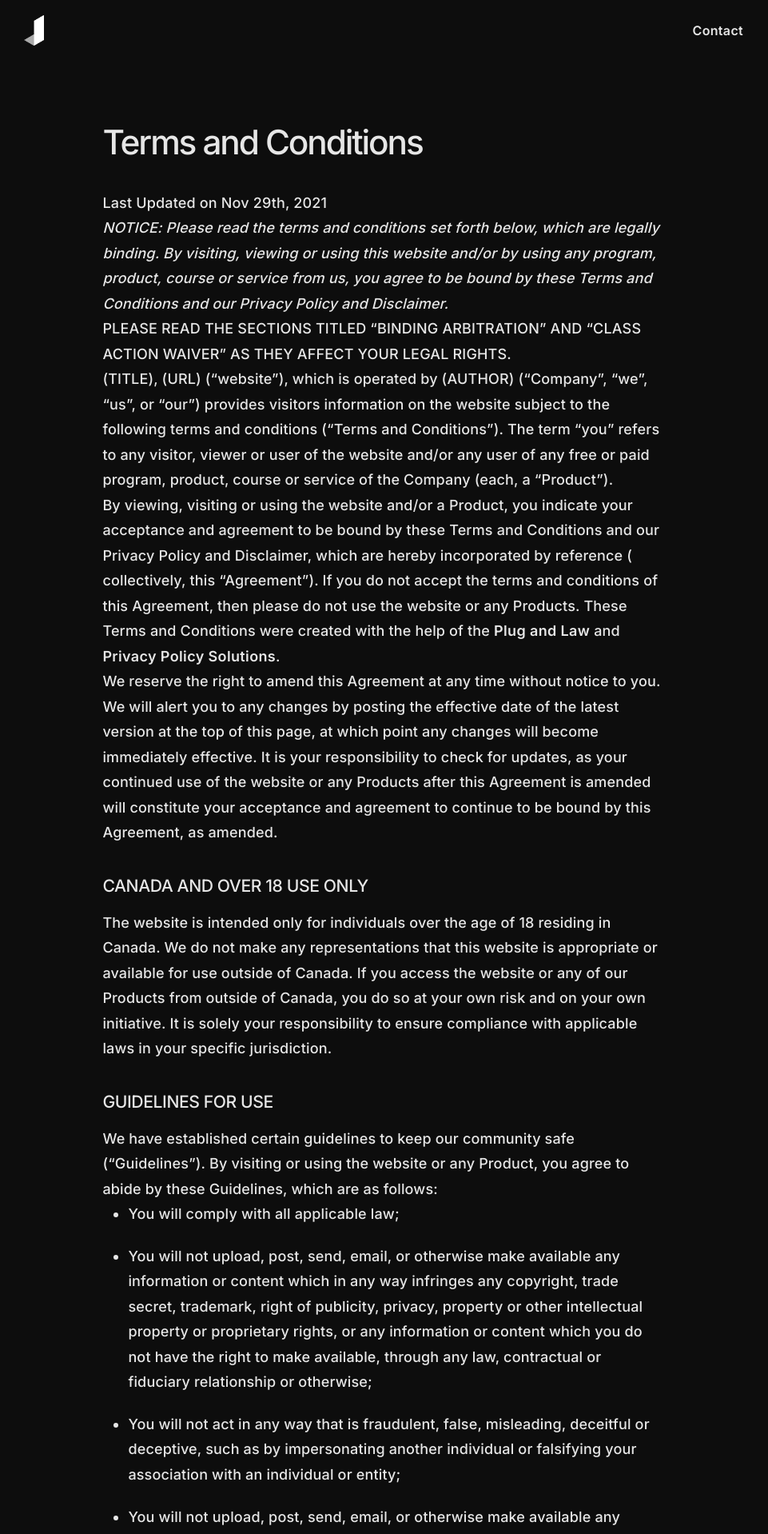
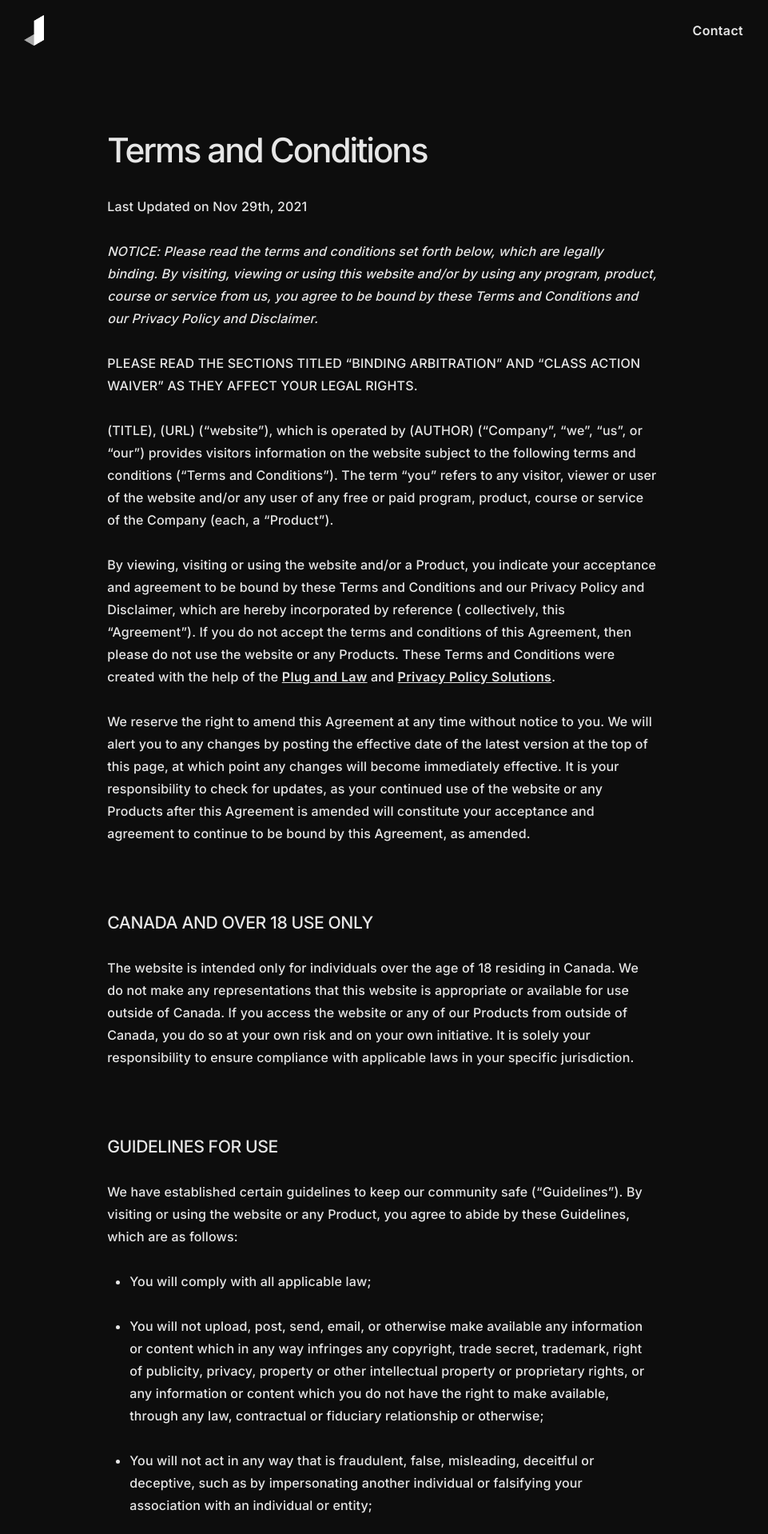
Before and after one commit to jingtianfeng/jekytrap, a Jekyll site: the page built from terms.md, in a window 1280 px wide. Shown: the top 1918 px of the page at 80% size, without its empty margins (162-1123 px from the left). Built offline with Jekyll 4.4.1, drawn with Linux system fonts in a browser that asks for light colours.

Commit message:
Copy from jtfeng-personal-1: _prose

```diff
--- a/_sass/_prose.sass
+++ b/_sass/_prose.sass
@@ -1,17 +1,34 @@
 .prose
-  max-width: 65ch
-  font-size: 1.125rem
-  line-height: 1.75
+  max-width: $prose-max-width
 
-  h1, h2, h3, h4, h5, h6
-    margin-top: 1.75em
-    margin-bottom: 0.75em
+  h1,
+  h2,
+  h3,
+  h4,
+  h5,
+  h6
+    margin-top: $prose-headings-margin-top
+    margin-bottom: $prose-headings-margin-bottom
+
+  p + p
+    margin-top: $prose-paragraph-adjacent-sibling-margin-top
+
+  strong
+    font-weight: $prose-strong-font-weight
+
+  a
+    text-decoration: underline
+
+  ol,
+  ul
+    padding-left: $prose-list-padding-left
+    padding-top: $prose-list-padding-top
+    padding-bottom: $prose-list-padding-bottom
 
   li + li
-    margin-top: map-get($spacers, 3)
+    margin-top: $prose-list-item-adjacent-sibling-margin-top
 
   img
     max-width: 100%
     height: auto
-    margin: map-get($spacers, 4) 0
-    border-radius: $border-radius
+    border-radius: $prose-img-border-radius
```
